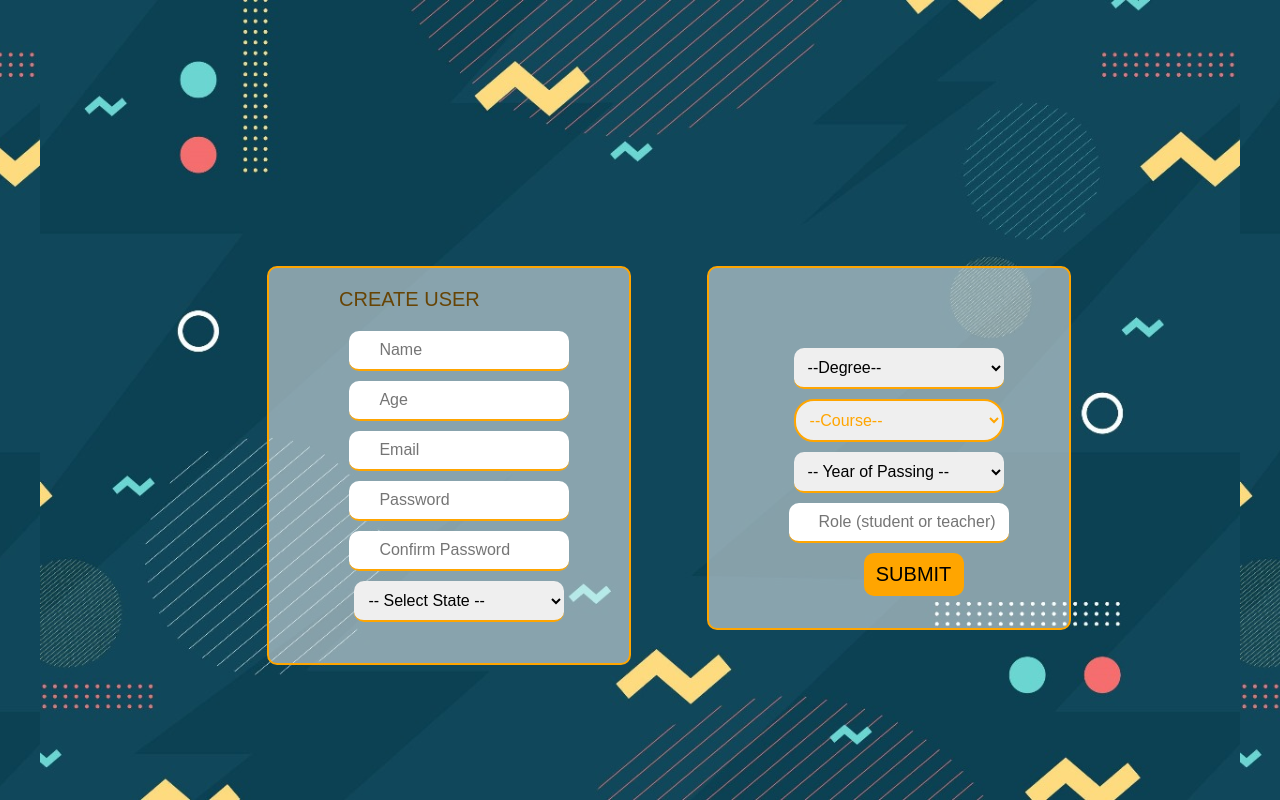
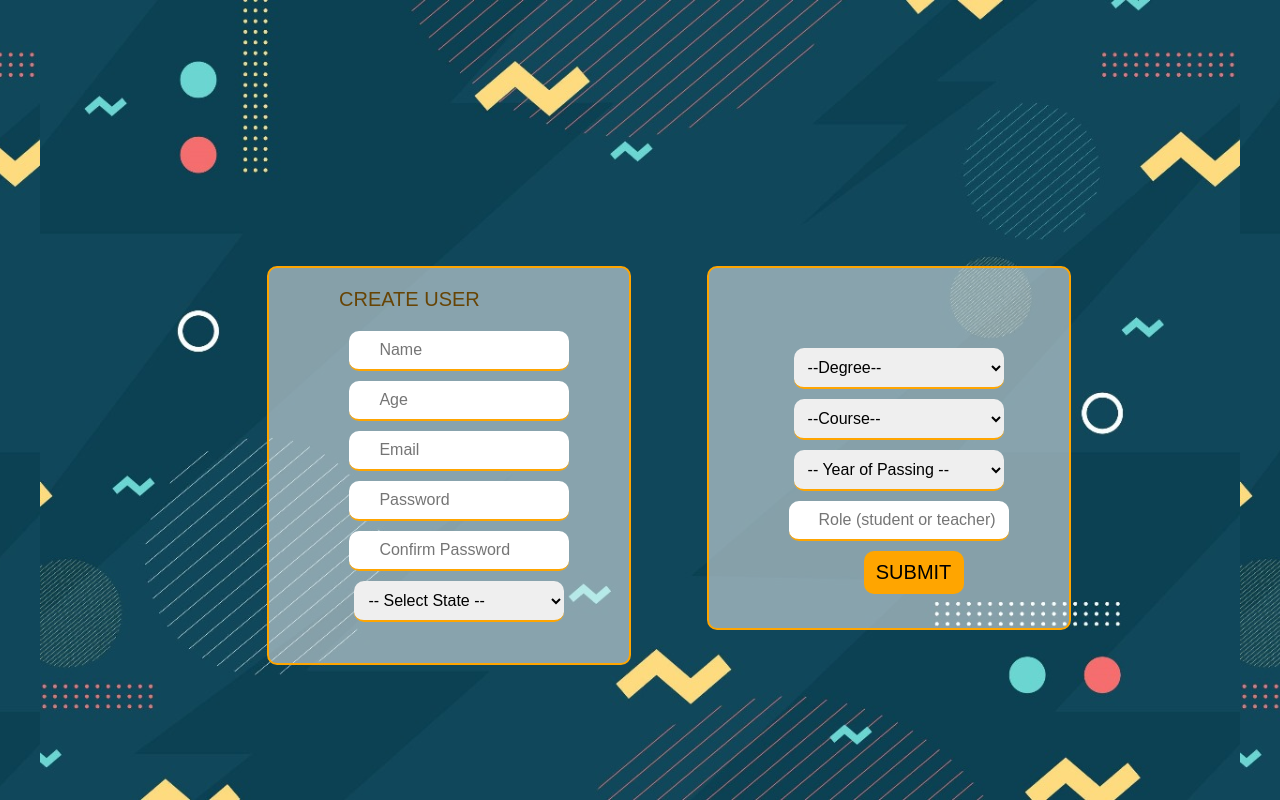
Before and after one commit to safrah710/CS19542---Internet-Programming-Lab, a React (Vite) app: page /Login/Create in a window 1280 px wide. Built offline with nearby package versions, Linux system fonts and the light colour scheme; a web font is replaced by a local one.

Commit message:
Update index.css

```diff
--- a/src/index.css
+++ b/src/index.css
@@ -589,13 +589,15 @@ body, html {
   gap:900px;
 }
 
-.Course {
+.course {
   border: 2px solid orange;
   border-radius: 20px;
+  margin-left: 30px;
   color: orange;
   font-family: "Handjet", sans-serif;
   font-size: 16px;
   font-weight: 400;
+  margin-top:110px;
 }
 
 .add-btn {
```
